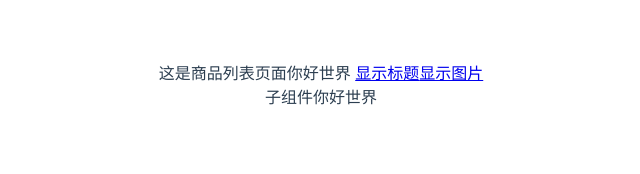
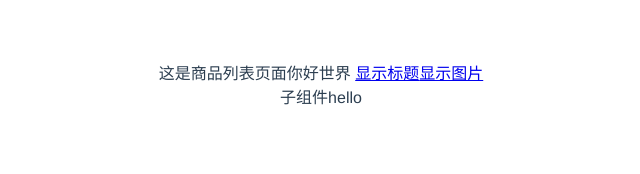
Before and after one commit to hzlshen/vue-demo, a Vue app: page /#/goods/image in a window 1280 px wide. Shown: the top 174 px of the page, without its empty margins (319-959 px from the left). Built offline with nearby package versions, Linux system fonts and the light colour scheme.

Commit message:
Update image.vue

```diff
--- a/src/views/image.vue
+++ b/src/views/image.vue
@@ -10,7 +10,7 @@
   export default{
     data(){
       return {
-        msg:"你好世界",
+        msg:"hello",
         before:true
       }
     }
```
